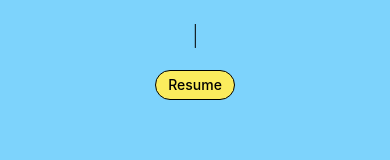
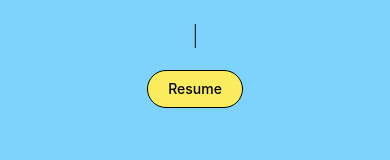
Before and after one commit to HimanshuSinghBhandari/Portfolio, a Next.js app: page /pages in a window 390 px wide. Shown: the part 384-544 px from the top of the page. Built offline with nearby package versions, Linux system fonts and the light colour scheme; a web font is replaced by a local one.

Commit message:
adding opacity style

```diff
--- a/components/HomePage/home.js
+++ b/components/HomePage/home.js
@@ -85,10 +85,11 @@ export default function Home() {
         </motion.div>
         <motion.a
           href="https://drive.google.com/file/d/1AxwzlO-Wz_WviBYZOjetwFX0StlMB9_r/view?usp=sharing"
-          className="bg-[rgb(251,236,93)] text-black px-3 py-1 rounded-full mt-5 sm:block lg:hidden hover:bg-yellow-300 transition-colors duration-300 font-medium text-sm border border-black"
+          className="bg-[rgb(251,236,93)] text-black px-5 py-2 rounded-full mt-5 sm:block lg:hidden hover:bg-yellow-300 transition-colors duration-300 font-medium text-sm border border-black"
           initial={{ scale: 0, opacity: 0 }}
           animate={{ scale: 1, opacity: 1 }}
           transition={{ delay: 1, duration: 0.5 }}
+          style={{ opacity }}
           onClick={() => {
             // Add your resume button functionality here
           }}
```
